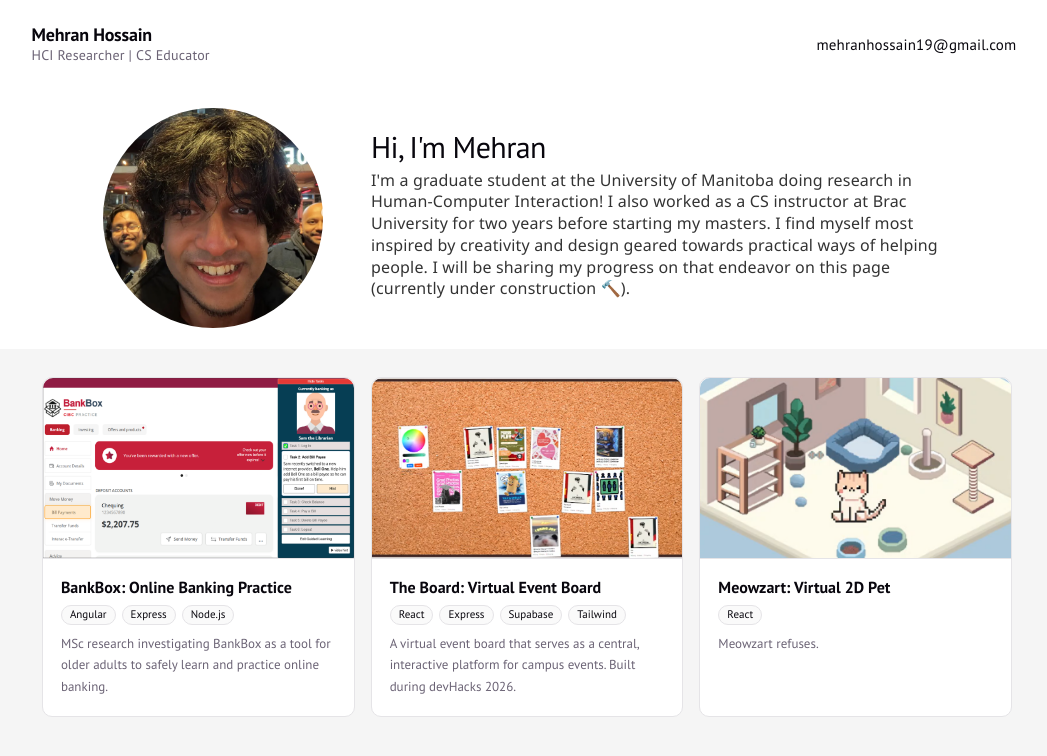
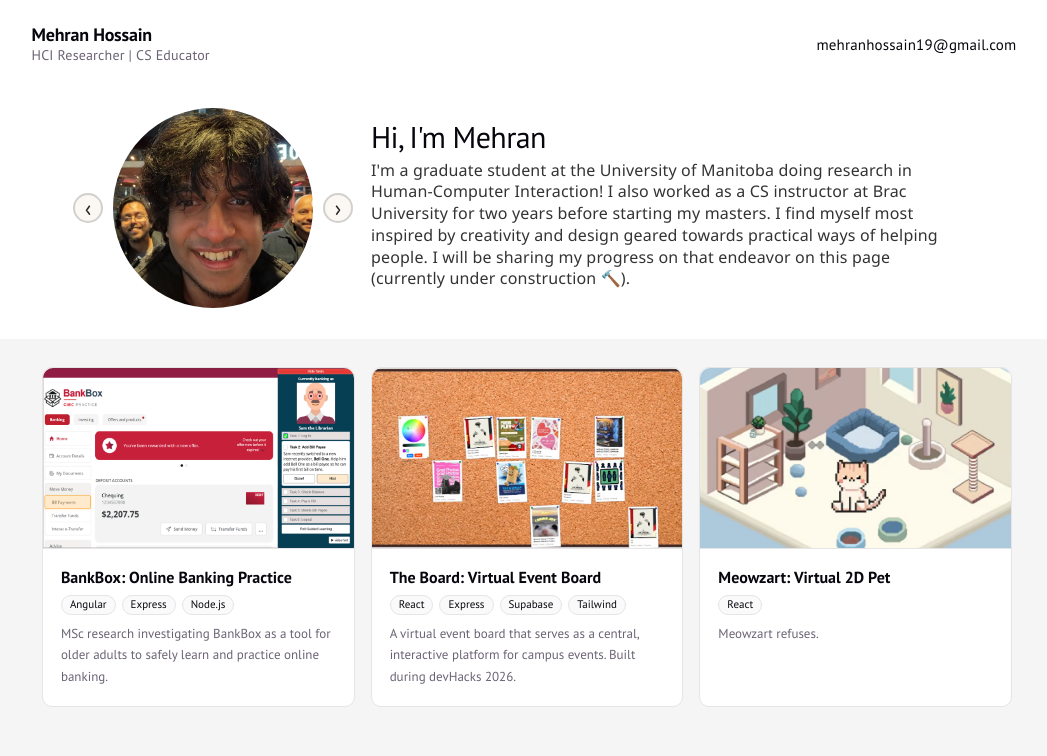
Before and after one commit to mehran-hossain/personal-webpage, a React (Vite) app: page / in a window 1280 px wide. Shown: the top 756 px of the page, without its empty margins (113-1160 px from the left). Built offline with nearby package versions, Linux system fonts and the light colour scheme.

Commit message:
added hats

```diff
--- a/public/projects/project-2.html
+++ b/public/projects/project-2.html
@@ -157,7 +157,7 @@
             My team and I built The Board in 24 hours during devHacks 2026. This was something I wanted to do for a while as I personally struggled with keeping up with campus events. I try to use social media as little as possible, but most events are shared through Instagram stories (which aren't easy to keep track of and you have to follow like 15 different pages).
             While there is a UofM events page, it doesn't post all student events, people hardly use it, and it isn't cool and interactive like The Board.
           </p>
-          <p>Relevant Source: <a href="https://www.reddit.com/r/umanitoba/comments/1okf3xs/what_platforms_do_you_find_out_about_on_campus/"> This reddit post (yes I'm citing reddit, don't tell my profs)</a></p>
+          <p>Relevant Source: <a href="https://www.reddit.com/r/umanitoba/comments/1okf3xs/what_platforms_do_you_find_out_about_on_campus/" target="_blank" rel="noopener noreferrer">This reddit post (yes I'm citing reddit, don't tell my profs)</a></p>
           <p>
             Try The Board yourself:
             <s><a href="https://jointheboard.space/" target="_blank" rel="noopener noreferrer">https://jointheboard.space/</a></s>
--- a/src/App.css
+++ b/src/App.css
@@ -157,11 +157,15 @@ html {
   grid-template-columns: 220px minmax(0, 580px);
   gap: 48px;
   align-items: center;
+  margin-top: 0px;
+  margin-bottom: 10px;
   padding: 21px 24px;
   justify-content: center;
   max-height: 520px;
   opacity: 1;
-  overflow: hidden;
+  overflow: visible;
+  position: relative;
+  z-index: 25;
   transform: translateY(0);
   transition: max-height 0.58s cubic-bezier(0.22, 1, 0.36, 1), opacity 0.58s cubic-bezier(0.22, 1, 0.36, 1), transform 0.58s cubic-bezier(0.22, 1, 0.36, 1), padding 0.58s cubic-bezier(0.22, 1, 0.36, 1);
 }
@@ -169,21 +173,72 @@ html {
 .landing.landing-minimized {
   max-height: 0;
   opacity: 0;
+  margin-top: 0;
   padding-top: 0;
   padding-bottom: 0;
+  overflow: hidden;
   transform: translateY(-10px);
 }
 
 .avatar-wrap {
   display: grid;
   place-items: center;
+  position: relative;
 }
 
 .avatar {
-  width: 220px;
-  height: 220px;
+  width: 200px;
+  height: 200px;
   object-fit: cover;
   border-radius: 50%;
+}
+
+.avatar-hat {
+  position: absolute;
+  left: calc(50% + 9px);
+  top: -45px;
+  transform: translateX(-50%);
+  pointer-events: none;
+  z-index: 2;
+  filter: drop-shadow(0 6px 10px rgba(0, 0, 0, 0.18));
+}
+
+.avatar-hat-arrow {
+  position: absolute;
+  top: 50%;
+  transform: translateY(-50%);
+  z-index: 3;
+  width: 30px;
+  height: 30px;
+  display: grid;
+  place-items: center;
+  border-radius: 999px;
+  border: 2px solid rgba(0, 0, 0, 0.16);
+  background: rgba(199, 170, 112, 0.08);
+  color: #222;
+  cursor: pointer;
+  font: inherit;
+  font-size: 22px;
+  line-height: 1;
+  padding: 0;
+  backdrop-filter: blur(8px);
+}
+
+.avatar-hat-arrow:hover {
+  background: rgba(192, 72, 45, 0.11);
+}
+
+.avatar-hat-arrow:focus-visible {
+  outline: 2px solid #c73717;
+  outline-offset: 3px;
+}
+
+.avatar-hat-arrow-left {
+  left: -30px;
+}
+
+.avatar-hat-arrow-right {
+  right: -30px;
 }
 
 .intro {
--- a/src/App.jsx
+++ b/src/App.jsx
@@ -8,6 +8,41 @@ import './App.css'
 function App() {
   const [activeProjectId, setActiveProjectId] = useState(null)
   const [iframeReady, setIframeReady] = useState(false)
+  // 0 = no hat, 1..totalHats = specific hat frame across sheets
+  const [hatSelection, setHatSelection] = useState(0)
+
+  const HAT_SHEETS = useMemo(
+    () => [
+      { url: '/projects/images/hat1.png', frames: 4, sheetWidth: 402, sheetHeight: 72 },
+      { url: '/projects/images/hat2.png', frames: 4, sheetWidth: 402, sheetHeight: 72 },
+    ],
+    []
+  )
+
+  const totalHats = HAT_SHEETS.reduce((acc, s) => acc + s.frames, 0)
+  const totalSelections = totalHats + 1 // +1 for "no hat"
+  const safeSelection = ((hatSelection % totalSelections) + totalSelections) % totalSelections
+
+  const hatStyle = useMemo(() => {
+    if (safeSelection === 0) return null
+
+    const oneBasedHatIndex = safeSelection - 1 // 0..totalHats-1
+    const activeSheet = oneBasedHatIndex < HAT_SHEETS[0].frames ? HAT_SHEETS[0] : HAT_SHEETS[1]
+    const sheetOffset = activeSheet === HAT_SHEETS[0] ? 0 : HAT_SHEETS[0].frames
+    const activeFrame = oneBasedHatIndex - sheetOffset
+    const frameWidth = activeSheet.sheetWidth / activeSheet.frames
+    const frameHeight = activeSheet.sheetHeight
+    const hatScale = 0.85
+
+    return {
+      width: `${frameWidth * hatScale}px`,
+      height: `${frameHeight * hatScale}px`,
+      backgroundImage: `url(${activeSheet.url})`,
+      backgroundRepeat: 'no-repeat',
+      backgroundSize: `${activeSheet.sheetWidth * hatScale}px ${activeSheet.sheetHeight * hatScale}px`,
+      backgroundPosition: `-${activeFrame * frameWidth * hatScale}px 0px`,
+    }
+  }, [HAT_SHEETS, safeSelection])
 
   const projects = useMemo(
     () => [
@@ -145,7 +180,26 @@ function App() {
 
         <main className={`landing ${activeProject ? 'landing-minimized' : ''}`}>
           <div className="avatar-wrap">
-            <img src={heroImg} className="avatar" width="220" height="220" alt="Portrait" />
+            <button
+              type="button"
+              className="avatar-hat-arrow avatar-hat-arrow-left"
+              onClick={() => setHatSelection((idx) => idx - 1)}
+              aria-label="Previous hat"
+            >
+              ‹
+            </button>
+            <img src={heroImg} className="avatar" width="200" height="200" alt="Portrait" />
+            {hatStyle ? (
+              <div className="avatar-hat" aria-hidden="true" style={hatStyle} />
+            ) : null}
+            <button
+              type="button"
+              className="avatar-hat-arrow avatar-hat-arrow-right"
+              onClick={() => setHatSelection((idx) => idx + 1)}
+              aria-label="Next hat"
+            >
+              ›
+            </button>
           </div>
           <div className="intro">
             <h1>Hi, I'm Mehran </h1>
```
Also changed, not shown: public/projects/images/hat1.png (added), public/projects/images/hat2.png (added).
